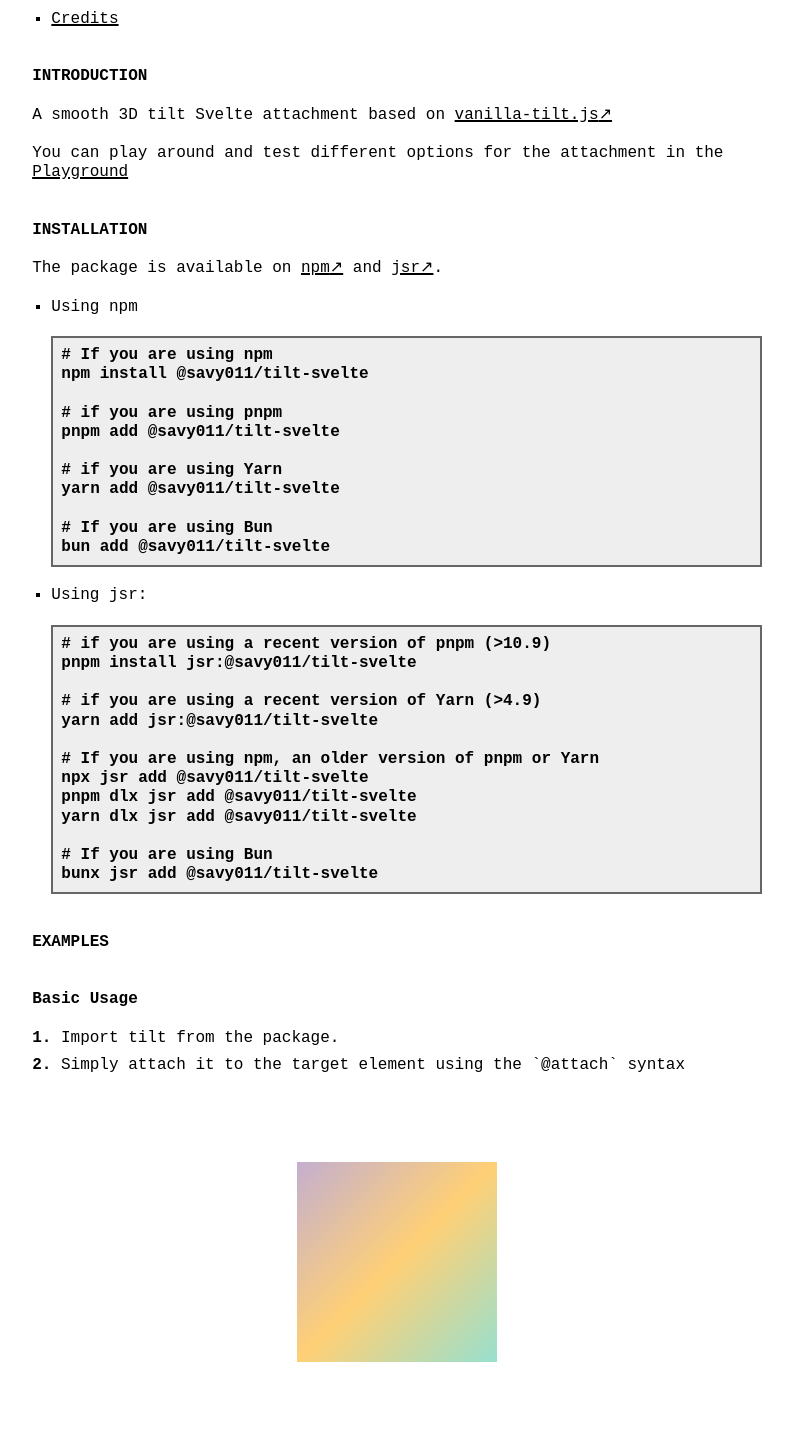
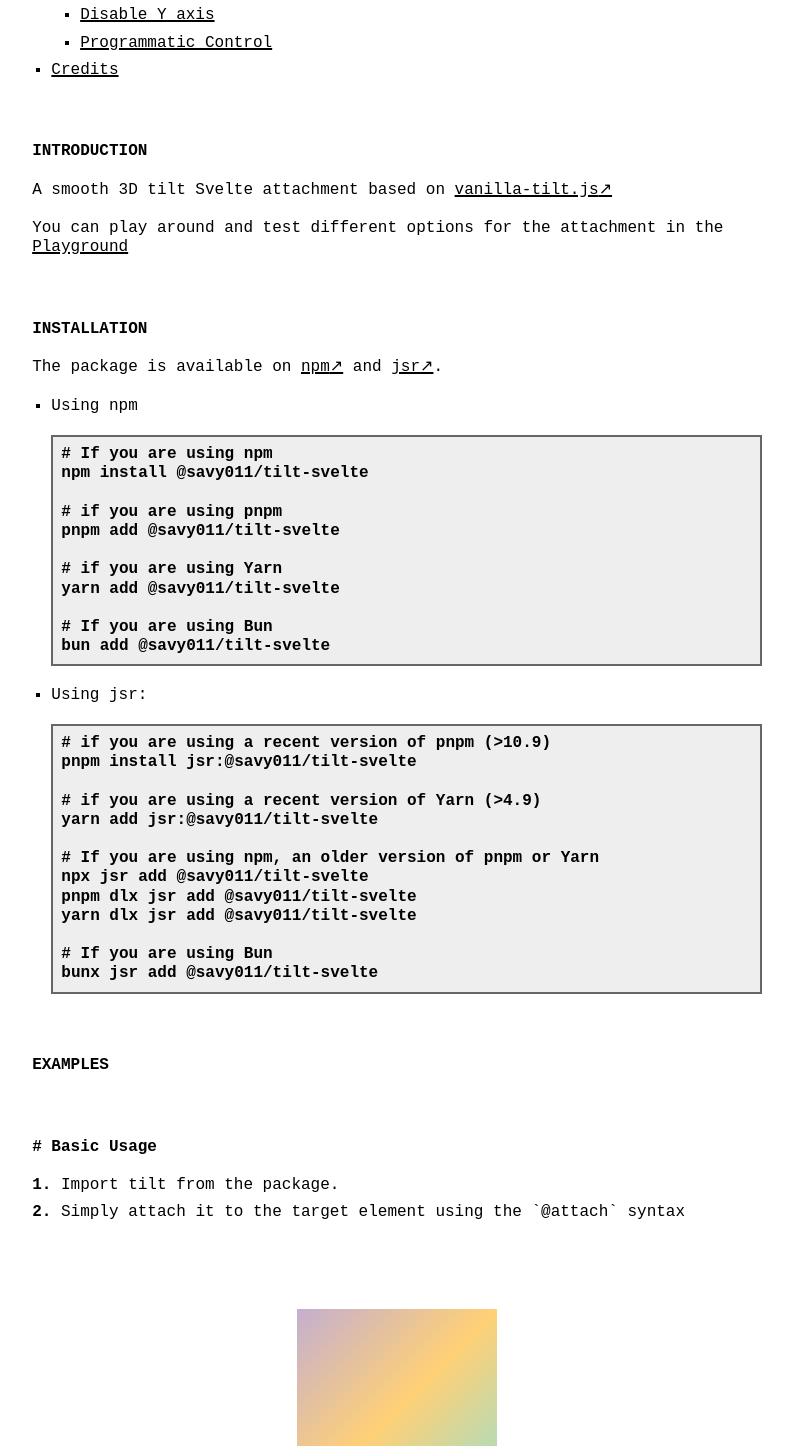
Before and after one commit to Savy011/tilt-svelte, a SvelteKit app: page / in a window 1280 px wide. Shown: the part 528-1974 px from the top of the page, without its empty margins (243-1036 px from the left). Built offline with nearby package versions, Linux system fonts and the light colour scheme.

Commit message:
update docs

```diff
--- a/src/app.css
+++ b/src/app.css
@@ -34,6 +34,10 @@
 
 * + * {
   margin-top: var(--line-height);
+}
+
+[id] {
+  padding-top: 24px;
 }
 
 html {
--- a/src/routes/+layout.server.ts
+++ b/src/routes/+layout.server.ts
@@ -2,6 +2,6 @@ export const prerender = true;
 
 export function load() {
   return {
-    build_date: new Date().toLocaleDateString("en-Ca"),
+    build_date: new Date().toLocaleDateString("en-ca"),
   };
 }
--- a/src/routes/+layout.svelte
+++ b/src/routes/+layout.svelte
@@ -1,4 +1,5 @@
 <script lang="ts">
+  import { resolve } from "$app/paths";
   import "@fontsource-variable/jetbrains-mono";
   import "../reset.css";
   import "../app.css";
@@ -63,7 +64,9 @@
   <tbody>
     <tr>
       <td colspan="2" rowspan="2" class="width-auto">
-        <h1 class="title">Tilt Svelte</h1>
+        <h1 class="title">
+          <a href={resolve("/")}>Tilt Svelte</a>
+        </h1>
         <span class="subtitle">A smooth 3D tilt Svelte Attachment</span>
       </td>
       <th>Version</th>
@@ -116,6 +119,13 @@
     content: "↗" / ", external";
   }
 
+  :global(h3::before),
+  :global(h4::before),
+  :global(h5::before),
+  :global(h6::before) {
+    content: "# ";
+  }
+
   button {
     position: fixed;
     bottom: 2rem;
--- a/src/routes/+page.svelte
+++ b/src/routes/+page.svelte
@@ -2,26 +2,9 @@
   import type { TiltOptions } from "../lib/index.ts";
 
   import { resolve } from "$app/paths";
-  import tilt from "../lib/index.ts";
 
-  const stringifyOpts = (opts?: Partial<TiltOptions>) => {
-    if (!opts || Object.keys(opts).length === 0)
-      return "";
-
-    const entries = Object.entries(opts).map(([key, value]) => {
-      const quotedKey = key.includes("-") ? `"${key}"` : key;
-      const quotedValue = typeof value === "string" ? `"${value}"` : value;
-      return `${quotedKey}: ${quotedValue}`;
-    });
-
-    return `{ ${entries.join(", ")} }`;
-  };
-
-  const EXAMPLE_CODE = (opts?: Partial<TiltOptions>) => `&lt;script&gt;
-  import tilt from &quot;@savy011/tilt-svelte&quot;;
-&lt;/script&gt;
-
-&lt;div {&#64;attach tilt(${stringifyOpts(opts) || ""})}&gt;&lt;/div&gt;`;
+  import Examples from "./examples.svelte";
+  import Installation from "./installation.svelte";
 
   type Example = {
     title: string;
@@ -91,34 +74,6 @@
       opts: { axis: "x" },
     },
   ];
-
-  const NPM_INSTRUCTIONS = (pkg_name: string) => `# If you are using npm
-npm install ${pkg_name}
-
-# if you are using pnpm
-pnpm add ${pkg_name}
-
-# if you are using Yarn
-yarn add ${pkg_name}
-
-# If you are using Bun
-bun add ${pkg_name}`;
-
-  const JSR_INSTRUCTIONS = (
-    pkg_name: string,
-  ) => `# if you are using a recent version of pnpm (>10.9)
-pnpm install jsr:${pkg_name}
-
-# if you are using a recent version of Yarn (>4.9)
-yarn add jsr:${pkg_name}
-
-# If you are using npm, an older version of pnpm or Yarn
-npx jsr add ${pkg_name}
-pnpm dlx jsr add ${pkg_name}
-yarn dlx jsr add ${pkg_name}
-
-# If you are using Bun
-bunx jsr add ${pkg_name}`;
 </script>
 
 <svelte:head>
@@ -140,6 +95,11 @@ bunx jsr add ${pkg_name}`;
         </a>
       </li>
     {/each}
+    <li>
+      <a href="#examples-programmatic-control" id="toc-programmatic-control">
+        Programmatic Control
+      </a>
+    </li>
   </ul>
   <li><a href="#credits" id="toc-credits">Credits</a></li>
 </ul>
@@ -148,7 +108,7 @@ bunx jsr add ${pkg_name}`;
 
 <p>
   A smooth 3D tilt Svelte attachment based on
-  <a href="https://github.com/micku7zu/vanilla-tilt.js"> vanilla-tilt.js </a>
+  <a href="https://github.com/micku7zu/vanilla-tilt.js">vanilla-tilt.js</a>
 </p>
 
 <p>
@@ -156,49 +116,9 @@ bunx jsr add ${pkg_name}`;
   <a href={resolve("/playground")}>Playground</a>
 </p>
 
-<h2 id="installation">Installation</h2>
+<Installation />
 
-<p>
-  The package is available on <a href="https://npmjs.org/@savy011/tilt-svelte"
-  >npm</a
-  >
-  and
-  <a href="https://jsr.io/@savy011/tilt-svelte">jsr</a>.
-</p>
-
-<ul>
-  <li>Using npm</li>
-  <pre><code>{NPM_INSTRUCTIONS(import.meta.env.PKG_NAME)}</code></pre>
-
-  <li>Using jsr:</li>
-  <pre><code>{JSR_INSTRUCTIONS(import.meta.env.PKG_NAME)}</code></pre>
-</ul>
-
-<h2 id="examples">Examples</h2>
-
-{#each EXAMPLES as example}
-  <h3 id="examples-{example.title.toLowerCase().replace(/ /g, "-")}">
-    {example.title}
-  </h3>
-
-  {#if example.description}
-    <p>{example.description}</p>
-  {/if}
-
-  {#if example.steps}
-    <ol>
-      {#each example.steps as step}
-        <li>{step}</li>
-      {/each}
-    </ol>
-  {/if}
-
-  <figure>
-    <div class="box" {@attach tilt({ max: 25, ...example.opts })}></div>
-  </figure>
-
-  <pre><code>{@html EXAMPLE_CODE(example.opts)}</code></pre>
-{/each}
+<Examples examples={EXAMPLES} />
 
 <h2 id="credits">Credits</h2>
 
@@ -218,26 +138,3 @@ bunx jsr add ${pkg_name}`;
     </a>
   </li>
 </ul>
-
-<style>
-  div.box {
-    display: block;
-    margin-inline: auto;
-    margin-block: 3rem;
-    width: 100%;
-    max-width: 200px;
-    height: 200px;
-    line-height: 200px;
-    text-align: center;
-    color: white;
-    background: linear-gradient(to bottom right, #c4afd0, #ffd076, #97e0cf);
-    -webkit-transform-style: preserve-3d;
-    transform-style: preserve-3d;
-    -webkit-transform: perspective(500px);
-    transform: perspective(500px);
-
-    & > :global(* + *) {
-      margin-top: unset;
-    }
-  }
-</style>
--- /dev/null
+++ b/src/routes/examples.svelte
@@ -0,0 +1,161 @@
+<script lang="ts">
+  import type { TiltOptions } from "../lib/index.ts";
+
+  import tilt, { createTilt } from "../lib/index.ts";
+
+  interface Props {
+    examples: {
+      title: string;
+      description?: string;
+      steps?: string[];
+      opts?: Partial<TiltOptions>;
+    }[];
+  }
+
+  let active = $state(true);
+
+  const stringifyOpts = (opts?: Partial<TiltOptions>) => {
+    if (!opts || Object.keys(opts).length === 0)
+      return "";
+
+    const entries = Object.entries(opts).map(([key, value]) => {
+      const quotedKey = key.includes("-") ? `"${key}"` : key;
+      const quotedValue = typeof value === "string" ? `"${value}"` : value;
+      return `${quotedKey}: ${quotedValue}`;
+    });
+
+    return `{ ${entries.join(", ")} }`;
+  };
+
+  const EXAMPLE_CODE = (opts?: Partial<TiltOptions>) => `&lt;script&gt;
+  import tilt from &quot;@savy011/tilt-svelte&quot;;
+&lt;/script&gt;
+
+&lt;div {&#64;attach tilt(${stringifyOpts(opts) || ""})}&gt;&lt;/div&gt;`;
+
+  const CUSTOM_EXAMPLE_CODE = `&lt;script&gt;
+  import { createTilt } from &quot;@savy011/tilt-svelte&quot;;
+
+  const tilt = createTilt({ max: 25, reset: false })
+&lt;/script&gt;
+
+&lt;div {&#64;attach tilt.init()}&gt;&lt;/div&gt
+&lt;button onclick={() => tilt.reset()}&gt;Reset&lt;/reset&gt;
+`;
+
+  const { examples }: Props = $props();
+
+  let values = $state("");
+
+  const tilted = createTilt({
+    max: 25,
+    reset: false,
+  });
+
+  function addValues() {
+    values = `${JSON.stringify(tilted.getValues())}\n${values}`;
+  }
+
+  function enable() {
+    tilted.enable();
+    active = true;
+  }
+
+  function disable() {
+    tilted.disable();
+    active = false;
+  }
+</script>
+
+<h2 id="examples">Examples</h2>
+
+{#each examples as example}
+  {@const id = `examples-${example.title.toLowerCase().replace(/ /g, "-")}`}
+  <h3 {id}>{example.title}</h3>
+
+  {#if example.description}
+    <p>{example.description}</p>
+  {/if}
+
+  {#if example.steps}
+    <ol>
+      {#each example.steps as step}
+        <li>{step}</li>
+      {/each}
+    </ol>
+  {/if}
+
+  <figure>
+    <div class="box" {@attach tilt({ max: 25, ...example.opts })}></div>
+  </figure>
+
+  <pre><code>{@html EXAMPLE_CODE(example.opts)}</code></pre>
+{/each}
+
+<h3 id="examples-programmatic-control">Programmatic Control</h3>
+
+<p>
+  Create a tilt controller with custom options and expose methods for
+  programmatic control like manual reset via button
+</p>
+
+<figure>
+  <div class="box" {@attach tilted.init()}></div>
+
+  <div class="status" style:--status-color={active ? "green" : "red"}>
+    {active ? "ON" : "OFF"}
+  </div>
+</figure>
+
+<button onclick={disable}>disable</button>
+<button onclick={enable}>enable</button>
+<button onclick={() => tilted.reset()}>reset</button>
+<button onclick={addValues}>Get Values</button>
+
+<pre class="values"><code>{values}</code></pre>
+
+<pre><code>{@html CUSTOM_EXAMPLE_CODE}</code></pre>
+
+<style>
+  div.box {
+    display: block;
+    margin-inline: auto;
+    margin-block: 3rem;
+    width: 100%;
+    max-width: 200px;
+    height: 200px;
+    line-height: 200px;
+    text-align: center;
+    color: white;
+    background: linear-gradient(to bottom right, #c4afd0, #ffd076, #97e0cf);
+    -webkit-transform-style: preserve-3d;
+    transform-style: preserve-3d;
+    -webkit-transform: perspective(500px);
+    transform: perspective(500px);
+
+    & > :global(* + *) {
+      margin-top: unset;
+    }
+  }
+
+  .values {
+    min-height: 8rlh;
+    max-height: 8rlh;
+    overflow: scroll;
+  }
+
+  figure:has(div.status) {
+    position: relative;
+
+    div.status {
+      position: absolute;
+      top: 0;
+      right: 0;
+
+      border: 3px solid var(--status-color);
+      color: var(--status-color);
+      background-color: var(--background-color);
+      padding: 0.5rem 1rem;
+    }
+  }
+</style>
--- /dev/null
+++ b/src/routes/installation.svelte
@@ -0,0 +1,46 @@
+<script lang="ts">
+  const NPM_INSTRUCTIONS = (pkg_name: string) => `# If you are using npm
+npm install ${pkg_name}
+
+# if you are using pnpm
+pnpm add ${pkg_name}
+
+# if you are using Yarn
+yarn add ${pkg_name}
+
+# If you are using Bun
+bun add ${pkg_name}`;
+
+  const JSR_INSTRUCTIONS = (
+    pkg_name: string,
+  ) => `# if you are using a recent version of pnpm (>10.9)
+pnpm install jsr:${pkg_name}
+
+# if you are using a recent version of Yarn (>4.9)
+yarn add jsr:${pkg_name}
+
+# If you are using npm, an older version of pnpm or Yarn
+npx jsr add ${pkg_name}
+pnpm dlx jsr add ${pkg_name}
+yarn dlx jsr add ${pkg_name}
+
+# If you are using Bun
+bunx jsr add ${pkg_name}`;
+</script>
+
+<h2 id="installation">Installation</h2>
+
+<p>
+  The package is available on
+  <a href="https://npmjs.org/@savy011/tilt-svelte">npm</a>
+  and
+  <a href="https://jsr.io/@savy011/tilt-svelte">jsr</a>.
+</p>
+
+<ul>
+  <li>Using npm</li>
+  <pre><code>{NPM_INSTRUCTIONS(import.meta.env.PKG_NAME)}</code></pre>
+
+  <li>Using jsr:</li>
+  <pre><code>{JSR_INSTRUCTIONS(import.meta.env.PKG_NAME)}</code></pre>
+</ul>
--- a/src/routes/playground/+page.svelte
+++ b/src/routes/playground/+page.svelte
@@ -27,7 +27,9 @@
     "gyroscopeMaxAngleY": 45,
     "gyroscopeSamples": 10,
   };
+
   let options = $state<TiltOptions>(structuredClone(defaultOpts));
+
   function reset() {
     options = structuredClone(defaultOpts);
   }
```
